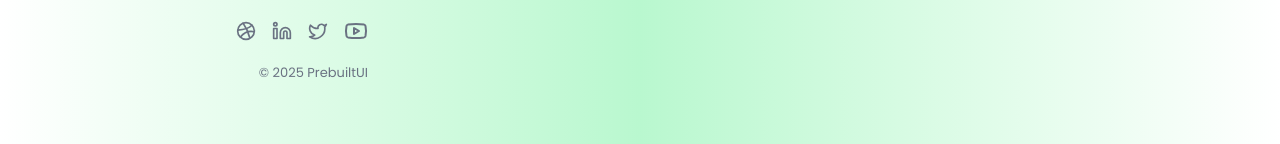
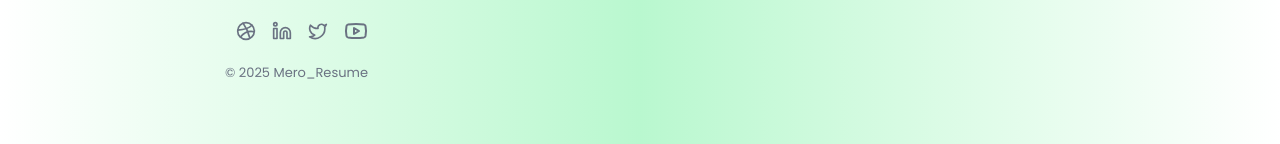
Before and after one commit to mainprins/resume_creator, a React (Vite) app in the folder client/: page / in a window 1280 px wide. Shown: the part 2613-2757 px from the top of the page. Built offline with nearby package versions, Linux system fonts and the light colour scheme.

Commit message:
Modified footer

```diff
--- a/client/src/components/home/Footer.jsx
+++ b/client/src/components/home/Footer.jsx
@@ -151,7 +151,7 @@ const Footer = () => {
 
                     </div>
 
-                    <p className="mt-3 text-center">© 2025 <a href="https://prebuiltui.com">PrebuiltUI</a></p>
+                    <p className="mt-3 text-center">© 2025 <a href="https://prebuiltui.com">Mero_Resume</a></p>
 
                 </div>
 
```
